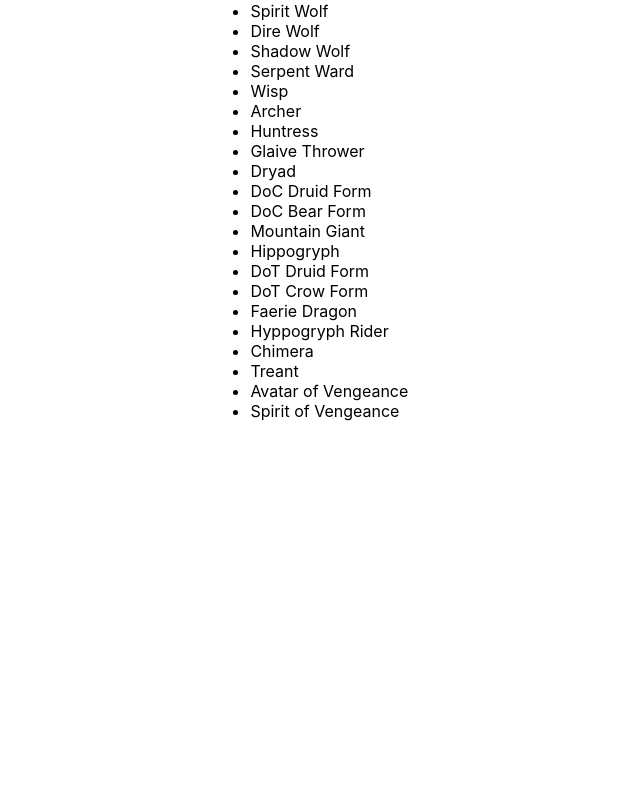
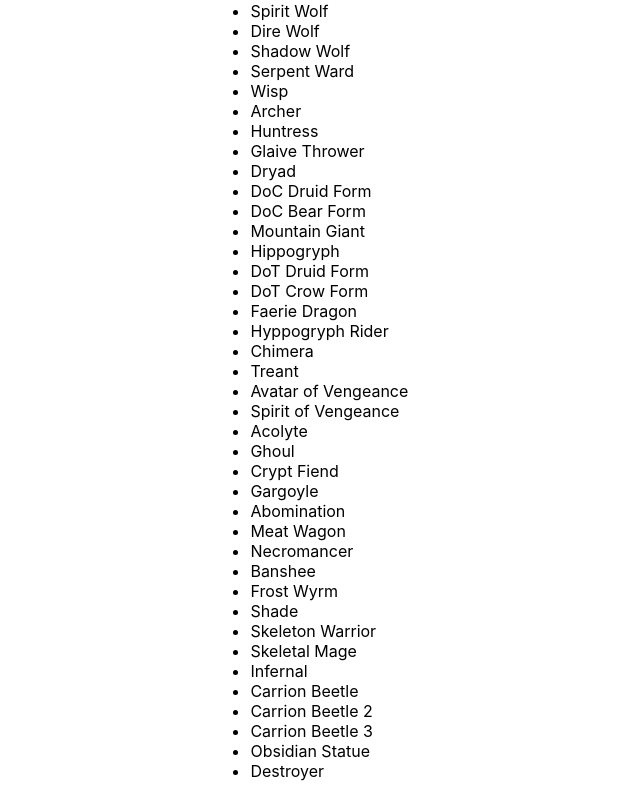
Before and after one commit to neb-dev/react-warcraft, a React (Create React App) app: page / in a window 1280 px wide. Shown: the part 828-1625 px from the top of the page, without its empty margins (113-753 px from the left). Before the commit the page ends 1265 px from the top, so only its background shows below. Built offline with nearby package versions, Linux system fonts and the light colour scheme.

Commit message:
added undead units

```diff
--- a/src/assets/Units.js
+++ b/src/assets/Units.js
@@ -374,5 +374,149 @@
     food: 0,
     attack: 16,
     race: 'Night Elf'
+  },
+  {
+    title: 'Acolyte',
+    hitPoints: 220,
+    gold: 75,
+    food: 1,
+    attack: 9.5,
+    race: 'Undead'
+  },
+  {
+    title: 'Ghoul',
+    hitPoints: 340,
+    gold: 120,
+    food: 2,
+    attack: 13,
+    race: 'Undead'
+  },
+  {
+    title: 'Crypt Fiend',
+    hitPoints: 550,
+    gold: 215,
+    food: 3,
+    attack: 28.5,
+    race: 'Undead'
+  },
+  {
+    title: 'Gargoyle',
+    hitPoints: 410,
+    gold: 185,
+    food: 2,
+    attack: 19.5,
+    race: 'Undead'
+  },
+  {
+    title: 'Abomination',
+    hitPoints: 1175,
+    gold: 240,
+    food: 4,
+    attack: 36,
+    race: 'Undead'
+  },
+  {
+    title: 'Meat Wagon',
+    hitPoints: 380,
+    gold: 230,
+    food: 4,
+    attack: 79.5,
+    race: 'Undead'
+  },
+  {
+    title: 'Necromancer',
+    hitPoints: 305,
+    gold: 145,
+    food: 2,
+    attack: 8.5,
+    race: 'Undead'
+  },
+  {
+    title: 'Banshee',
+    hitPoints: 285,
+    gold: 155,
+    food: 2,
+    attack: 11,
+    race: 'Undead'
+  },
+  {
+    title: 'Frost Wyrm',
+    hitPoints: 1350,
+    gold: 385,
+    food: 7,
+    attack: 104,
+    race: 'Undead'
+  },
+  {
+    title: 'Shade',
+    hitPoints: 125,
+    gold: 0,
+    food: 1,
+    attack: 0,
+    race: 'Undead'
+  },
+  {
+    title: 'Skeleton Warrior',
+    hitPoints: 180,
+    gold: 0,
+    food: 0,
+    attack: 14.5,
+    race: 'Undead'
+  },
+  {
+    title: 'Skeletal Mage',
+    hitPoints: 230,
+    gold: 0,
+    food: 0,
+    attack: 11.5,
+    race: 'Undead'
+  },
+  {
+    title: 'Infernal',
+    hitPoints: 1500,
+    gold: 0,
+    food: 0,
+    attack: 54.5,
+    race: 'Undead'
+  },
+  {
+    title: 'Carrion Beetle',
+    hitPoints: 140,
+    gold: 0,
+    food: 0,
+    attack: 8.5,
+    race: 'Undead'
+  },
+  {
+    title: 'Carrion Beetle 2',
+    hitPoints: 275,
+    gold: 0,
+    food: 0,
+    attack: 16.5,
+    race: 'Undead'
+  },
+  {
+    title: 'Carrion Beetle 3',
+    hitPoints: 410,
+    gold: 0,
+    food: 0,
+    attack: 24.5,
+    race: 'Undead'
+  },
+  {
+    title: 'Obsidian Statue',
+    hitPoints: 500,
+    gold: 200,
+    food: 3,
+    attack: 7.5,
+    race: 'Undead'
+  },
+  {
+    title: 'Destroyer',
+    hitPoints: 900,
+    gold: 0,
+    food: 5,
+    attack: 20,
+    race: 'Undead'
   }
 ];
```
